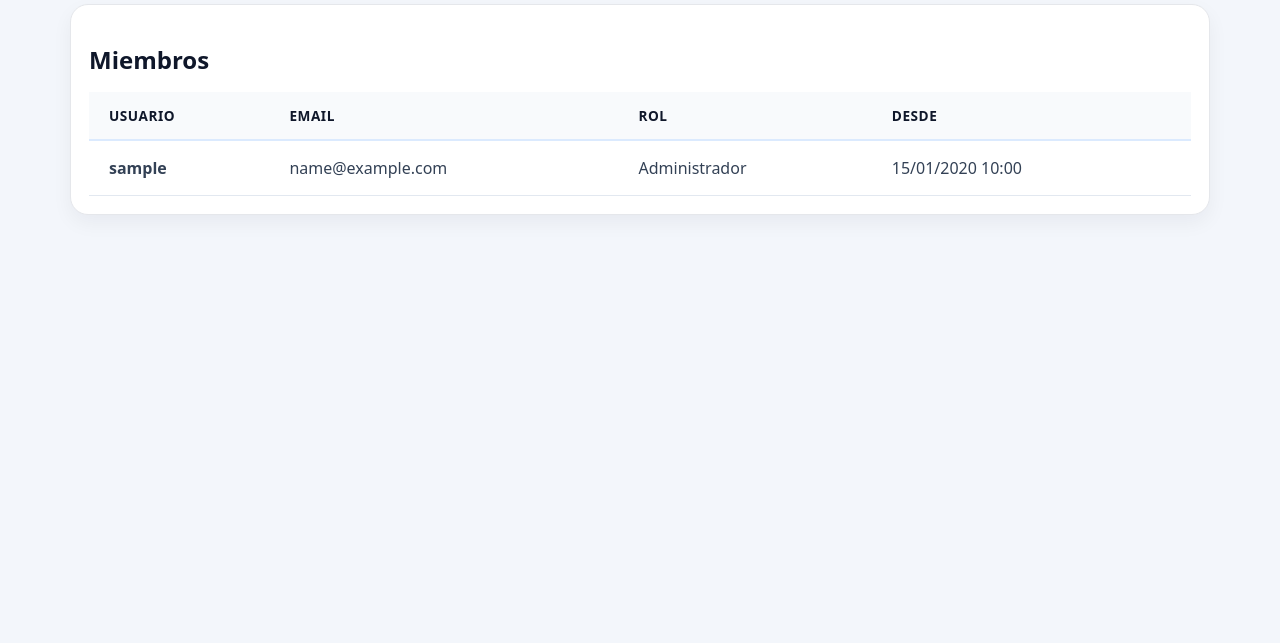
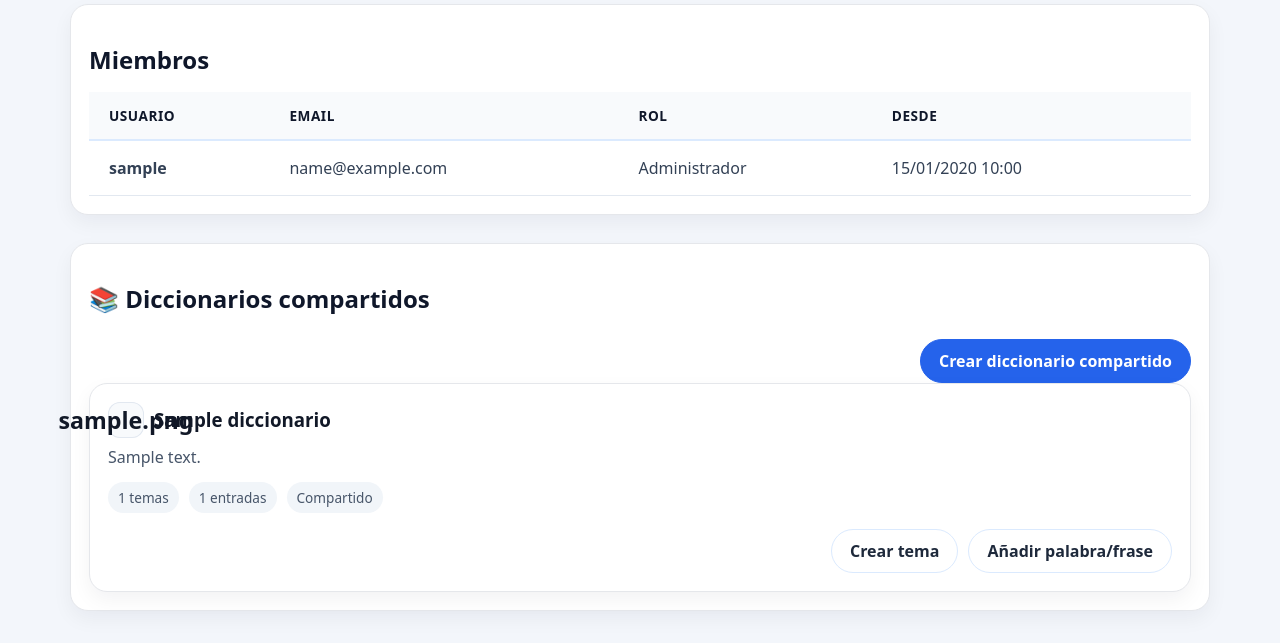
Before and after one commit to Ootoito/gestor-tareas-ia-master, a Django app: page /praktiko/grupos/1/ in a window 1280 px wide. Shown: the part 380-1023 px from the top of the page. Before the commit the page ends 595 px from the top, so only its background shows below. Run offline with Django 5.2, Linux system fonts and the light colour scheme; a user stored in the database is signed in; tables that the repository leaves empty hold one stand-in row (values such as "Sample post").

Commit message:
Praktiko: grupos y diccionarios compartido

```diff
--- a/praktiko/templates/praktiko/grupos/detalle.html
+++ b/praktiko/templates/praktiko/grupos/detalle.html
@@ -64,5 +64,71 @@
     </div>
 
 </section>
+<section class="praktiko-section">
+
+    <div class="praktiko-card">
+
+        <h2>📚 Diccionarios compartidos</h2>
+
+        {% if es_admin_grupo %}
+            <div class="form-actions">
+                <a href="{% url 'praktiko:crear_diccionario_grupo' grupo.id %}"
+                   class="praktiko-btn praktiko-btn-main">
+                    Crear diccionario compartido
+                </a>
+            </div>
+        {% endif %}
+
+        {% if diccionarios_compartidos %}
+
+            <div class="praktiko-grid diccionarios-grid">
+
+                {% for diccionario in diccionarios_compartidos %}
+
+                    <article class="praktiko-card diccionario-card">
+
+                        <h3 class="diccionario-title">
+                            <span class="diccionario-icono">
+                                {{ diccionario.icono }}
+                            </span>
+                            <span>{{ diccionario.nombre }}</span>
+                        </h3>
+
+                        {% if diccionario.descripcion %}
+                            <p>{{ diccionario.descripcion }}</p>
+                        {% endif %}
+
+                        <div class="diccionario-meta">
+                            <span>{{ diccionario.total_temas }} temas</span>
+                            <span>{{ diccionario.total_entradas }} entradas</span>
+                            <span>Compartido</span>
+                        </div>
+                        <div class="card-actions">
+                            <a href="{% url 'praktiko:crear_tema_diccionario_grupo' grupo.id diccionario.id %}"
+                                class="praktiko-btn">
+                                    Crear tema
+                            </a>
+                            <a href="{% url 'praktiko:crear_entrada_diccionario_grupo' grupo.id diccionario.id %}"
+                                class="praktiko-btn">
+                                    Añadir palabra/frase
+                            </a>
+                        </div>
+                    </article>
+
+                {% endfor %}
+
+            </div>
+
+        {% else %}
+
+            <div class="praktiko-empty">
+                Este grupo todavía no tiene diccionarios compartidos.
+            </div>
+
+        {% endif %}
+
+    </div>
+
+</section>
 
 {% endblock %}
--- a/praktiko/urls.py
+++ b/praktiko/urls.py
@@ -56,4 +56,7 @@ urlpatterns = [
     path("grupos/<int:grupo_id>/salir/", grupo_views.salir_grupo, name="salir_grupo",),
     path("grupos/<int:grupo_id>/", grupo_views.detalle_grupo, name="detalle_grupo",),
     path("grupos/<int:grupo_id>/invitar/", grupo_views.invitar_usuario_grupo, name="invitar_usuario_grupo",),
+    path("grupos/<int:grupo_id>/diccionarios/nuevo/", grupo_views.crear_diccionario_grupo, name="crear_diccionario_grupo",),
+    path("grupos/<int:grupo_id>/diccionarios/<int:diccionario_id>/temas/nuevo/", grupo_views.crear_tema_diccionario_grupo, name="crear_tema_diccionario_grupo",),
+    path("grupos/<int:grupo_id>/diccionarios/<int:diccionario_id>/entradas/nuevo/", grupo_views.crear_entrada_diccionario_grupo, name="crear_entrada_diccionario_grupo",),
 ]
--- a/praktiko/vistas/grupo_views.py
+++ b/praktiko/vistas/grupo_views.py
@@ -11,8 +11,16 @@ from praktiko.models import (
     GrupoAprendizaje,
     MiembroGrupoAprendizaje,
     InvitacionGrupoAprendizaje,
+    Tema,
 )
 from django.utils import timezone
+from praktiko.forms.diccionario_forms import DiccionarioForm
+from praktiko.models import Diccionario
+from praktiko.forms.tema_forms import TemaForm
+from praktiko.forms.tema_forms import TemaGrupoForm
+from praktiko.forms.vocabulario_forms import EntradaDiccionarioForm
+from praktiko.models import EntradaDiccionario
+
 
 @login_required
 def listado_grupos(request):
@@ -96,6 +104,18 @@ def detalle_grupo(request, grupo_id):
         activo=True,
     ).exists()
 
+    diccionarios_compartidos = (
+        Diccionario.objects
+        .filter(
+            grupo=grupo,
+            activo=True,
+        )
+        .annotate(
+            total_temas=Count("temas", distinct=True),
+            total_entradas=Count("entradas", distinct=True),
+        )
+        .order_by("nombre")
+    )
     return render(
         request,
         "praktiko/grupos/detalle.html",
@@ -103,6 +123,7 @@ def detalle_grupo(request, grupo_id):
             "grupo": grupo,
             "miembros": miembros,
             "es_admin_grupo": es_admin_grupo,
+            "diccionarios_compartidos": diccionarios_compartidos,
         },
     )
 
@@ -280,3 +301,155 @@ def salir_grupo(request, grupo_id):
     messages.success(request, f"Has salido del grupo '{grupo.nombre}'.")
 
     return redirect("praktiko:listado_grupos")
+
+@login_required
+def crear_diccionario_grupo(request, grupo_id):
+    grupo = get_object_or_404(
+        GrupoAprendizaje,
+        id=grupo_id,
+        miembros__usuario=request.user,
+        miembros__rol=MiembroGrupoAprendizaje.ROL_ADMIN,
+        miembros__activo=True,
+        activo=True,
+    )
+
+    if request.method == "POST":
+        form = DiccionarioForm(request.POST)
+
+        if form.is_valid():
+            diccionario = form.save(commit=False)
+            diccionario.usuario = request.user
+            diccionario.grupo = grupo
+            diccionario.save()
+
+            messages.success(
+                request,
+                "Diccionario compartido creado correctamente.",
+            )
+            return redirect("praktiko:detalle_grupo", grupo_id=grupo.id)
+    else:
+        form = DiccionarioForm(
+            initial={
+                "idioma_destino": "Español",
+                "icono": "👥",
+                "color": "#0f766e",
+                "activo": True,
+            }
+        )
+
+    return render(
+        request,
+        "praktiko/grupos/formulario_diccionario_grupo.html",
+        {
+            "form": form,
+            "grupo": grupo,
+            "titulo": "Nuevo diccionario compartido",
+            "boton": "Crear diccionario",
+        },
+    )
+
+@login_required
+def crear_tema_diccionario_grupo(request, grupo_id, diccionario_id):
+    grupo = get_object_or_404(
+        GrupoAprendizaje,
+        id=grupo_id,
+        miembros__usuario=request.user,
+        miembros__activo=True,
+        activo=True,
+    )
+
+    diccionario = get_object_or_404(
+        Diccionario,
+        id=diccionario_id,
+        grupo=grupo,
+        activo=True,
+    )
+
+    if request.method == "POST":
+        form = TemaGrupoForm(request.POST)
+        print(form.errors)
+        if form.is_valid():
+            tema = form.save(commit=False)
+            tema.usuario = request.user
+            tema.diccionario = diccionario
+            tema.save()
+
+            messages.success(request, "Tema compartido creado correctamente.")
+            return redirect("praktiko:detalle_grupo", grupo_id=grupo.id)
+    else:
+        form = TemaGrupoForm(
+            initial={
+                "diccionario": diccionario,
+                "icono": "📁",
+                "color": "#64748b",
+                "activo": True,
+            }
+        )
+
+    return render(
+        request,
+        "praktiko/grupos/formulario_tema_grupo.html",
+        {
+            "form": form,
+            "grupo": grupo,
+            "diccionario": diccionario,
+            "titulo": "Nuevo tema compartido",
+            "boton": "Crear tema",
+        },
+    )
+
+@login_required
+def crear_entrada_diccionario_grupo(request, grupo_id, diccionario_id):
+    grupo = get_object_or_404(
+        GrupoAprendizaje,
+        id=grupo_id,
+        miembros__usuario=request.user,
+        miembros__activo=True,
+        activo=True,
+    )
+
+    diccionario = get_object_or_404(
+        Diccionario,
+        id=diccionario_id,
+        grupo=grupo,
+        activo=True,
+    )
+
+    if request.method == "POST":
+        form = EntradaDiccionarioForm(request.POST)
+
+        if form.is_valid():
+            entrada = form.save(commit=False)
+            entrada.usuario = request.user
+            entrada.diccionario = diccionario
+            entrada.save()
+
+            messages.success(request, "Entrada compartida creada correctamente.")
+            return redirect("praktiko:detalle_grupo", grupo_id=grupo.id)
+    else:
+        form = EntradaDiccionarioForm(
+            initial={
+                "diccionario": diccionario,
+                "tipo": EntradaDiccionario.TIPO_PALABRA,
+                "nivel": EntradaDiccionario.NIVEL_INICIAL,
+                "activa": True,
+            }
+        )
+
+    form.fields["diccionario"].queryset = Diccionario.objects.filter(id=diccionario.id)
+    form.fields["tema"].queryset = Tema.objects.filter(
+        diccionario=diccionario,
+        activo=True,
+    ).order_by("orden", "nombre")
+
+    return render(
+        request,
+        "praktiko/grupos/formulario_entrada_grupo.html",
+        {
+            "form": form,
+            "grupo": grupo,
+            "diccionario": diccionario,
+            "titulo": "Nueva palabra o frase compartida",
+            "boton": "Crear entrada",
+        },
+    )
```
Also changed, not shown: praktiko/forms/tema_forms.py (+11 -0 lines), praktiko/templates/praktiko/grupos/formulario_diccionario_grupo.html (added, +82 -0 lines), praktiko/templates/praktiko/grupos/formulario_entrada_grupo.html (added, +88 -0 lines), praktiko/templates/praktiko/grupos/formulario_tema_grupo.html (added, +70 -0 lines), praktiko/vistas/diccionario_views.py (+15 -6 lines).
